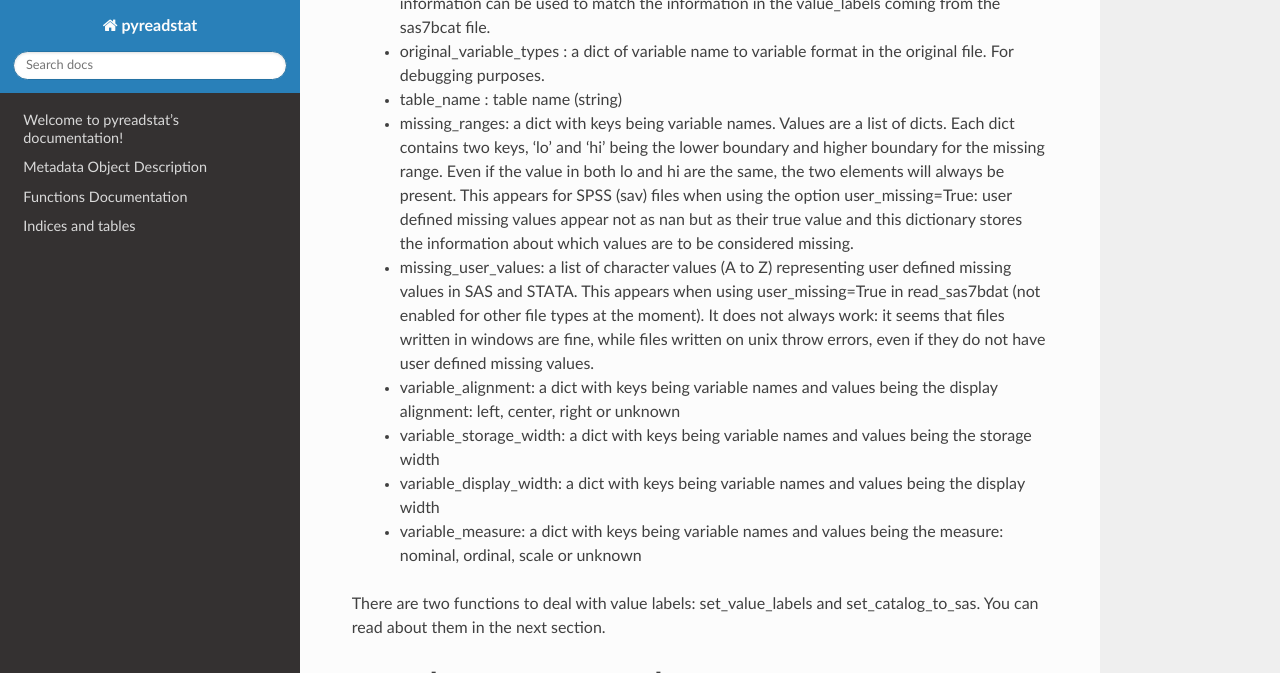
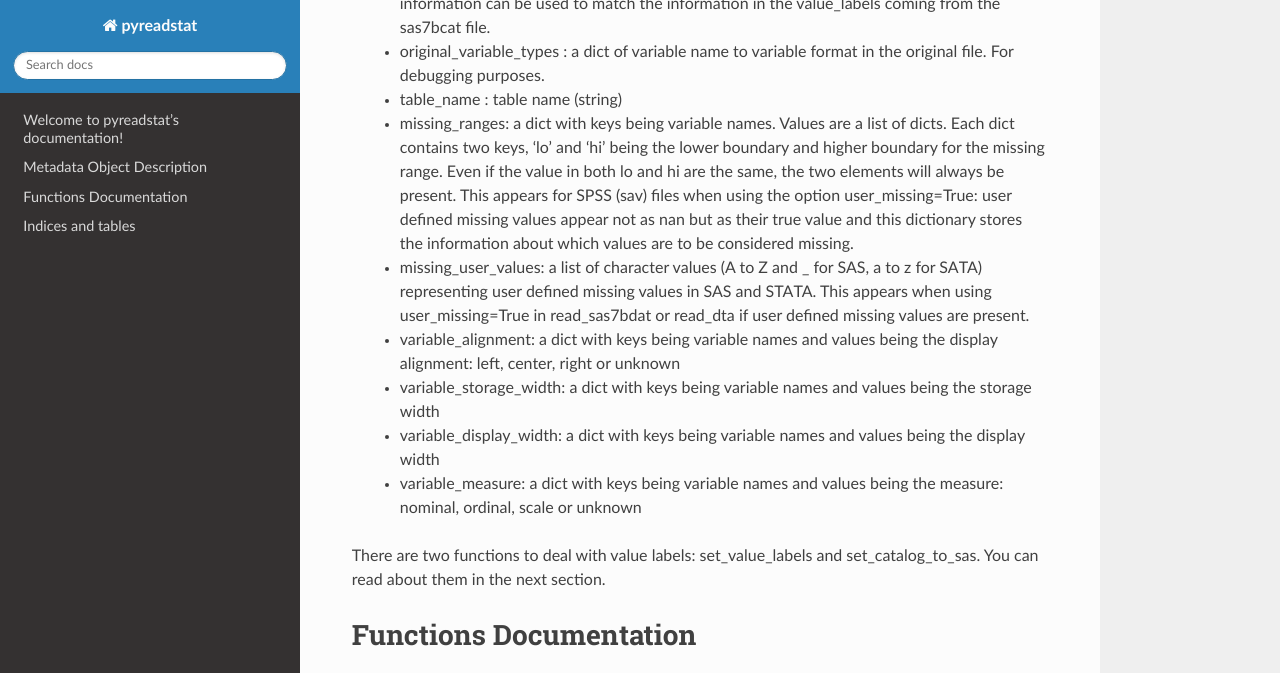
Before and after one commit to Roche/pyreadstat, a Sphinx documentation site: the page built from docs/index.rst, in a window 1280 px wide and 900 px high, scrolled down 685 px, cut to the strip 0-673 px from the top of the window. Built offline with Sphinx 7.4.7 and the Read the Docs theme 2.0.0, drawn with Linux system fonts in a browser that asks for light colours.

Commit message:
corrected meta.missing_user_values in documentation, added to tests

```diff
--- a/docs/index.rst
+++ b/docs/index.rst
@@ -39,10 +39,9 @@ object contains the following fields:
     lo and hi are the same, the two elements will always be present. This appears for SPSS (sav) files when using the
     option user_missing=True: user defined missing values appear not as nan but as their true value and this dictionary
     stores the information about which values are to be considered missing.
-  * missing_user_values: a list of character values (A to Z) representing user defined missing values in SAS and STATA.
-    This appears when using user_missing=True in read_sas7bdat (not enabled for other file types at the moment). It does
-    not always work: it seems that files written in windows are fine, while files written on unix throw errors, even if
-    they do not have user defined missing values.
+  * missing_user_values: a list of character values (A to Z and _ for SAS, a to z for SATA) representing user defined
+    missing values in SAS and STATA.
+    This appears when using user_missing=True in read_sas7bdat or read_dta if user defined missing values are present.
   * variable_alignment: a dict with keys being variable names and values being the display alignment: left, center, right or unknown
   * variable_storage_width: a dict with keys being variable names and values being the storage width
   * variable_display_width: a dict with keys being variable names and values being the display width
```
Also changed, not shown: 7 other files.
